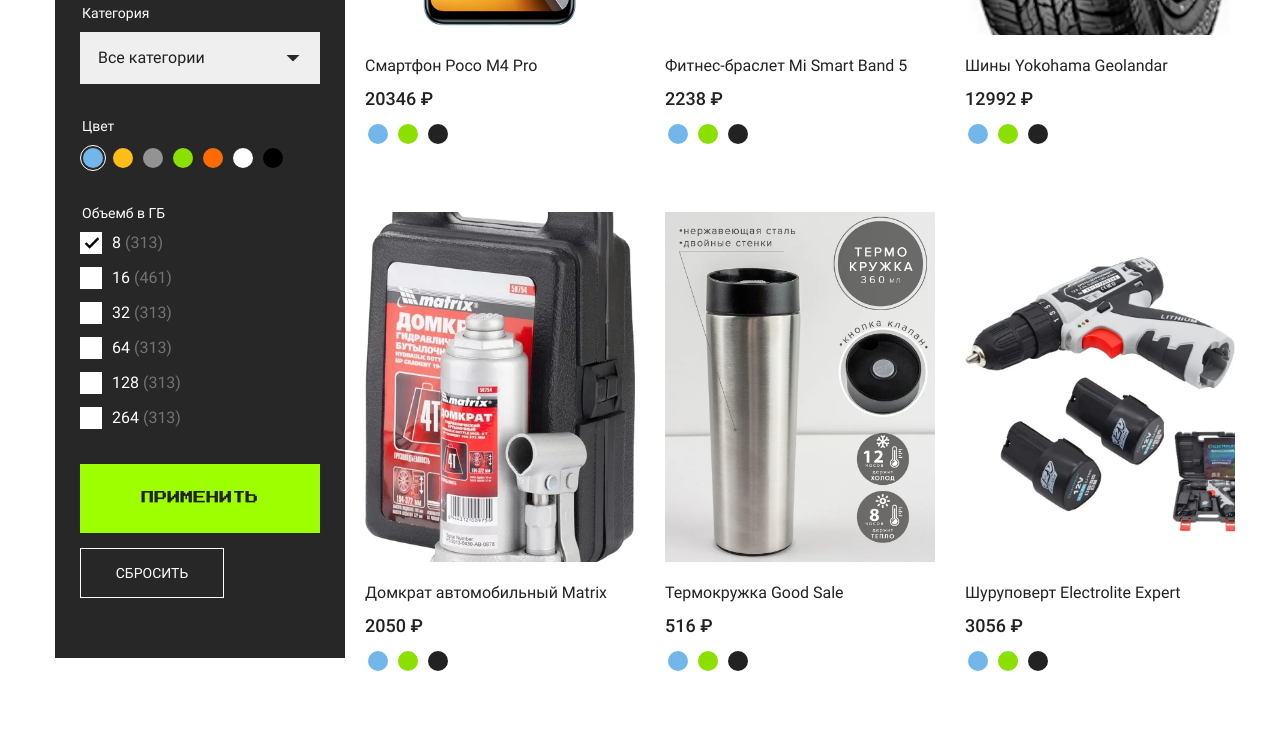
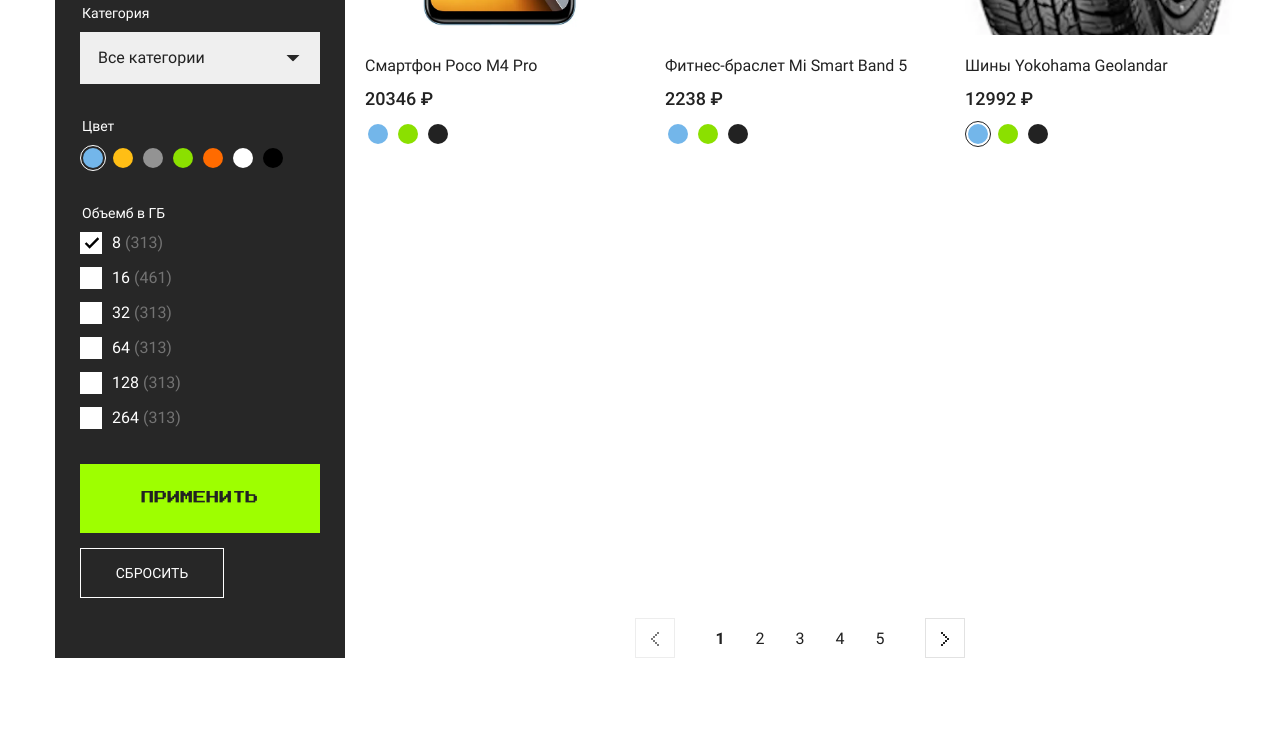
Before and after one commit to mavrus76/first-vue-project, a Vue app: page / in a window 1280 px wide. Shown: the part 540-1277 px from the top of the page. Built offline with nearby package versions, Linux system fonts and the light colour scheme.

Commit message:
was done pagination

```diff
--- a/src/App.vue
+++ b/src/App.vue
@@ -1,62 +1,32 @@
 <template>
   <section class="catalog">
-    <ProductList :products="products"></ProductList>
-
-    <ul class="catalog__pagination pagination">
-      <li class="pagination__item">
-        <a
-          class="pagination__link pagination__link--arrow pagination__link--disabled"
-          aria-label="Предыдущая страница"
-        >
-          <svg width="8" height="14" fill="currentColor">
-            <use xlink:href="#icon-arrow-left"></use>
-          </svg>
-        </a>
-      </li>
-      <li class="pagination__item">
-        <a class="pagination__link pagination__link--current"> 1 </a>
-      </li>
-      <li class="pagination__item">
-        <a class="pagination__link" href="#"> 2 </a>
-      </li>
-      <li class="pagination__item">
-        <a class="pagination__link" href="#"> 3 </a>
-      </li>
-      <li class="pagination__item">
-        <a class="pagination__link" href="#"> 4 </a>
-      </li>
-      <li class="pagination__item">
-        <a class="pagination__link" href="#"> ... </a>
-      </li>
-      <li class="pagination__item">
-        <a class="pagination__link" href="#"> 10 </a>
-      </li>
-      <li class="pagination__item">
-        <a
-          class="pagination__link pagination__link--arrow"
-          href="#"
-          aria-label="Следующая страница"
-        >
-          <svg width="8" height="14" fill="currentColor">
-            <use xlink:href="#icon-arrow-right"></use>
-          </svg>
-        </a>
-      </li>
-    </ul>
+    <ProductList :products="products" />
+    <BasePagination v-model="page" :count="countProducts" :per-page="productsPerPage" />
   </section>
 </template>
 
 <script>
 import products from './data/products';
 import ProductList from './components/ProductList.vue';
+import BasePagination from './components/BasePagination.vue';
 
 export default {
   name: 'App',
-  components: { ProductList },
+  components: { ProductList, BasePagination },
   data() {
     return {
-      products,
+      page: 1,
+      productsPerPage: 3,
     };
+  },
+  computed: {
+    products() {
+      const offset = (this.page - 1) * this.productsPerPage;
+      return products.slice(offset, offset + this.productsPerPage);
+    },
+    countProducts() {
+      return products.length;
+    },
   },
 };
 </script>
--- /dev/null
+++ b/src/components/BasePagination.vue
@@ -0,0 +1,51 @@
+<template>
+  <ul class="catalog__pagination pagination">
+    <li class="pagination__item">
+      <a
+        class="pagination__link pagination__link--arrow pagination__link--disabled"
+        aria-label="Предыдущая страница"
+      >
+        <svg width="8" height="14" fill="currentColor">
+          <use xlink:href="#icon-arrow-left"></use>
+        </svg>
+      </a>
+    </li>
+    <li class="pagination__item" v-for="pageNumber in pages" :key="pageNumber">
+      <a
+        class="pagination__link"
+        :class="{ 'pagination__link--current': pageNumber === page }"
+        href="#"
+        @click.prevent="paginate(pageNumber)"
+      >
+        {{ pageNumber }}
+      </a>
+    </li>
+    <li class="pagination__item">
+      <a class="pagination__link pagination__link--arrow" href="#" aria-label="Следующая страница">
+        <svg width="8" height="14" fill="currentColor">
+          <use xlink:href="#icon-arrow-right"></use>
+        </svg>
+      </a>
+    </li>
+  </ul>
+</template>
+
+<script>
+export default {
+  model: {
+    prop: 'page',
+    event: 'paginate',
+  },
+  props: ['page', 'count', 'perPage'],
+  computed: {
+    pages() {
+      return Math.ceil(this.count / this.perPage);
+    },
+  },
+  methods: {
+    paginate(page) {
+      this.$emit('paginate', page);
+    },
+  },
+};
+</script>
```
